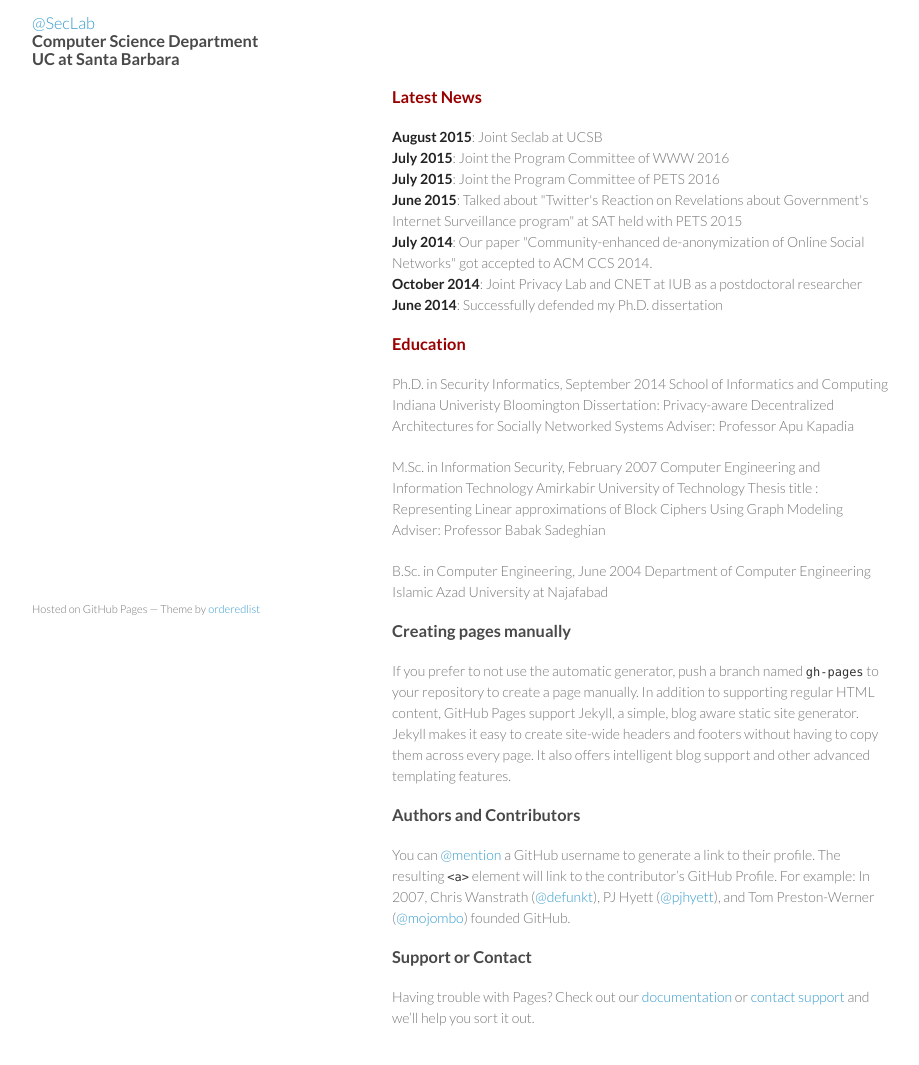
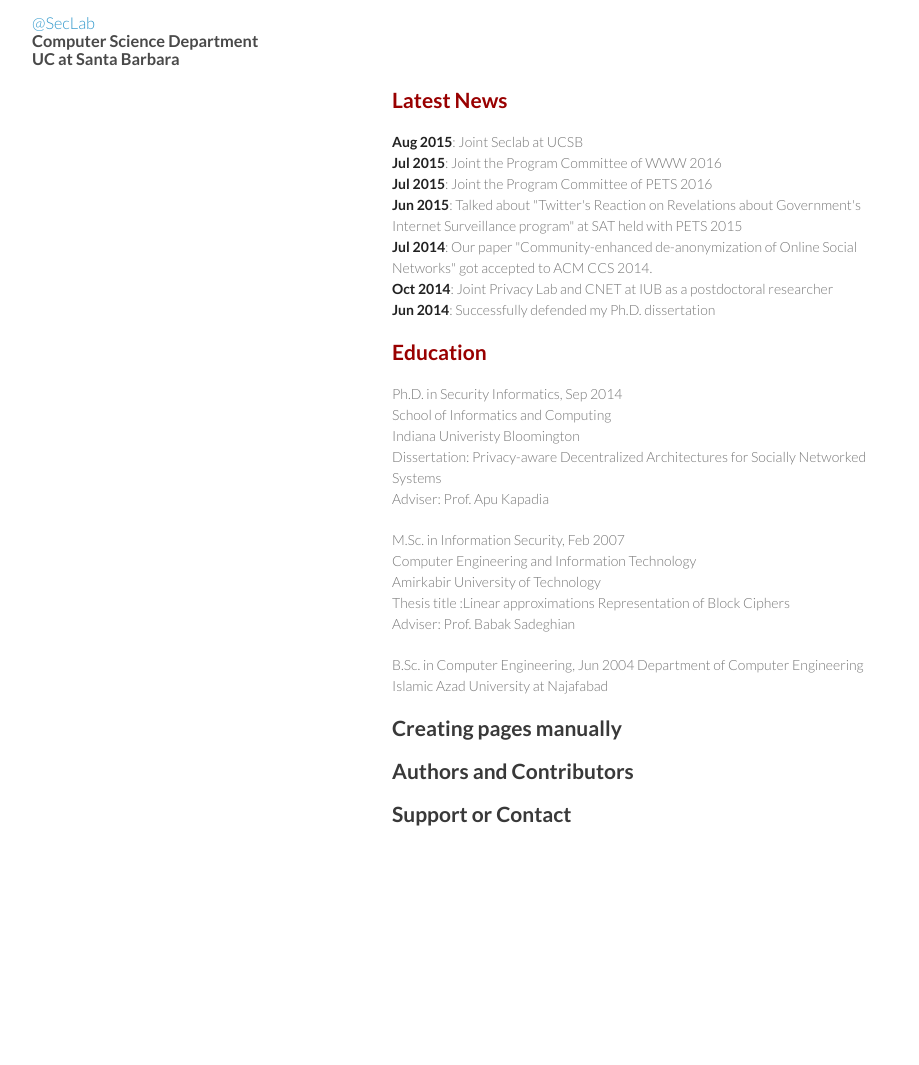
Before and after one commit to Machiry/nilizadeh.github.io, a Jekyll site: the page index.html, which Jekyll copies as it is, in a window 1280 px wide, cut to the strip 212-1310 px from the top of the page. Shown: the top 1065 px of the strip, without its empty margins (178-1097 px from the left). Built offline with Jekyll 4.4.1, drawn with Linux system fonts in a browser that asks for light colours; after the commit the page ends 1107 px from its top, so only the background shows below that.

Commit message:
Update index.html
education

```diff
--- a/index.html
+++ b/index.html
@@ -26,54 +26,54 @@
 
       </header>
       <section>
-        <h3>
-<font color="#990000"><a id="news" class="anchor" href="#Latest News" aria-hidden="true"><span class="octicon octicon-link"></span></a>Latest News</h3></font>
+        <h2>
+<font color="#990000"><a id="news" class="anchor" href="#Latest News" aria-hidden="true"><span class="octicon octicon-link"></span></a>Latest News</h2></font>
 
 <p>
-<strong>August 2015</strong>: Joint Seclab at UCSB <br>
-<strong>July 2015</strong>: Joint the Program Committee of WWW 2016 <br>
-<strong>July 2015</strong>: Joint the Program Committee of PETS 2016 <br>
-<strong>June 2015</strong>: Talked about "Twitter's Reaction on Revelations about Government's Internet Surveillance program" at SAT held with PETS 2015 <br>
-<strong>July 2014</strong>: Our paper "Community-enhanced de-anonymization of Online Social Networks" got accepted to ACM CCS 2014. <br>
-<strong>October 2014</strong>: Joint Privacy Lab and CNET at IUB as a postdoctoral researcher <br>
-<strong>June 2014</strong>: Successfully defended my Ph.D. dissertation</p>
-<h3>
-<font color="#990000"><a id="education" class="anchor" href="#education" aria-hidden="true"><span class="octicon octicon-link"></span></a>Education</h3></font>
+<strong>Aug 2015</strong>: Joint Seclab at UCSB <br>
+<strong>Jul 2015</strong>: Joint the Program Committee of WWW 2016 <br>
+<strong>Jul 2015</strong>: Joint the Program Committee of PETS 2016 <br>
+<strong>Jun 2015</strong>: Talked about "Twitter's Reaction on Revelations about Government's Internet Surveillance program" at SAT held with PETS 2015 <br>
+<strong>Jul 2014</strong>: Our paper "Community-enhanced de-anonymization of Online Social Networks" got accepted to ACM CCS 2014. <br>
+<strong>Oct 2014</strong>: Joint Privacy Lab and CNET at IUB as a postdoctoral researcher <br>
+<strong>Jun 2014</strong>: Successfully defended my Ph.D. dissertation</p>
+<h2>
+<font color="#990000"><a id="education" class="anchor" href="#education" aria-hidden="true"><span class="octicon octicon-link"></span></a>Education</h2></font>
 
 <p>
-Ph.D. in Security Informatics, September 2014
-School of Informatics and Computing
-Indiana Univeristy Bloomington
-Dissertation: Privacy-aware Decentralized Architectures for Socially Networked Systems
-Adviser: Professor Apu Kapadia </p>
+Ph.D. in Security Informatics, Sep 2014 <br>
+School of Informatics and Computing <br>
+Indiana Univeristy Bloomington <br>
+Dissertation: Privacy-aware Decentralized Architectures for Socially Networked Systems <br>
+Adviser: Prof. Apu Kapadia </p>
 
-<p>M.Sc. in Information Security, February 2007
-Computer Engineering and Information Technology
-Amirkabir University of Technology
-Thesis title : Representing Linear approximations of Block Ciphers Using Graph Modeling
-Adviser: Professor Babak Sadeghian</p>
+<p>M.Sc. in Information Security, Feb 2007 <br>
+Computer Engineering and Information Technology <br>
+Amirkabir University of Technology <br>
+Thesis title :Linear approximations Representation of Block Ciphers <br>
+Adviser: Prof. Babak Sadeghian</p>
 
-<p>B.Sc. in Computer Engineering, June 2004
+<p>B.Sc. in Computer Engineering, Jun 2004
 Department of Computer Engineering
 Islamic Azad University at Najafabad</p>
 
-<h3>
-<a id="creating-pages-manually" class="anchor" href="#creating-pages-manually" aria-hidden="true"><span class="octicon octicon-link"></span></a>Creating pages manually</h3>
+<h2>
+<a id="creating-pages-manually" class="anchor" href="#creating-pages-manually" aria-hidden="true"><span class="octicon octicon-link"></span></a>Creating pages manually</h2>
 
-<p>If you prefer to not use the automatic generator, push a branch named <code>gh-pages</code> to your repository to create a page manually. In addition to supporting regular HTML content, GitHub Pages support Jekyll, a simple, blog aware static site generator. Jekyll makes it easy to create site-wide headers and footers without having to copy them across every page. It also offers intelligent blog support and other advanced templating features.</p>
+<p></p>
 
-<h3>
-<a id="authors-and-contributors" class="anchor" href="#authors-and-contributors" aria-hidden="true"><span class="octicon octicon-link"></span></a>Authors and Contributors</h3>
+<h2>
+<a id="authors-and-contributors" class="anchor" href="#authors-and-contributors" aria-hidden="true"><span class="octicon octicon-link"></span></a>Authors and Contributors</h2>
 
-<p>You can <a href="https://github.com/blog/821" class="user-mention">@mention</a> a GitHub username to generate a link to their profile. The resulting <code>&lt;a&gt;</code> element will link to the contributor’s GitHub Profile. For example: In 2007, Chris Wanstrath (<a href="https://github.com/defunkt" class="user-mention">@defunkt</a>), PJ Hyett (<a href="https://github.com/pjhyett" class="user-mention">@pjhyett</a>), and Tom Preston-Werner (<a href="https://github.com/mojombo" class="user-mention">@mojombo</a>) founded GitHub.</p>
+<p></p>
 
-<h3>
-<a id="support-or-contact" class="anchor" href="#support-or-contact" aria-hidden="true"><span class="octicon octicon-link"></span></a>Support or Contact</h3>
+<h2>
+<a id="support-or-contact" class="anchor" href="#support-or-contact" aria-hidden="true"><span class="octicon octicon-link"></span></a>Support or Contact</h2>
 
-<p>Having trouble with Pages? Check out our <a href="https://help.github.com/pages">documentation</a> or <a href="https://github.com/contact">contact support</a> and we’ll help you sort it out.</p>
+<p></p>
       </section>
       <footer>
-        <p><small>Hosted on GitHub Pages &mdash; Theme by <a href="https://github.com/orderedlist">orderedlist</a></small></p>
+
       </footer>
     </div>
     <script src="javascripts/scale.fix.js"></script>
```
